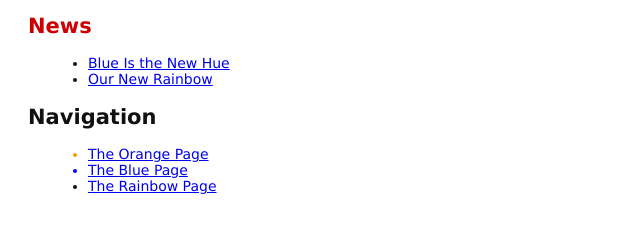
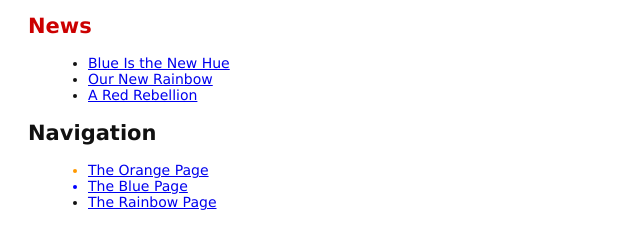
Before and after one commit to pscottorr/johns-repo, a plain HTML site: page index.html in a window 1280 px wide. Shown: the part 118-366 px from the top of the page, without its empty margins (0-640 px from the left). Drawn offline with Linux system fonts and the light colour scheme.

Commit message:
Add 2nd news item to index page

```diff
--- a/index.html
+++ b/index.html
@@ -13,6 +13,7 @@
 	<ul>
 		<li><a href="news-1.html">Blue Is the New Hue</a></li>
 		<li><a href="rainbow.html">Our New Rainbow</a></li>
+		<li><a href="rainbow.html">A Red Rebellion</a></li>
 	</ul>
 	<h2>Navigation</h2>
 	<ul>
```
